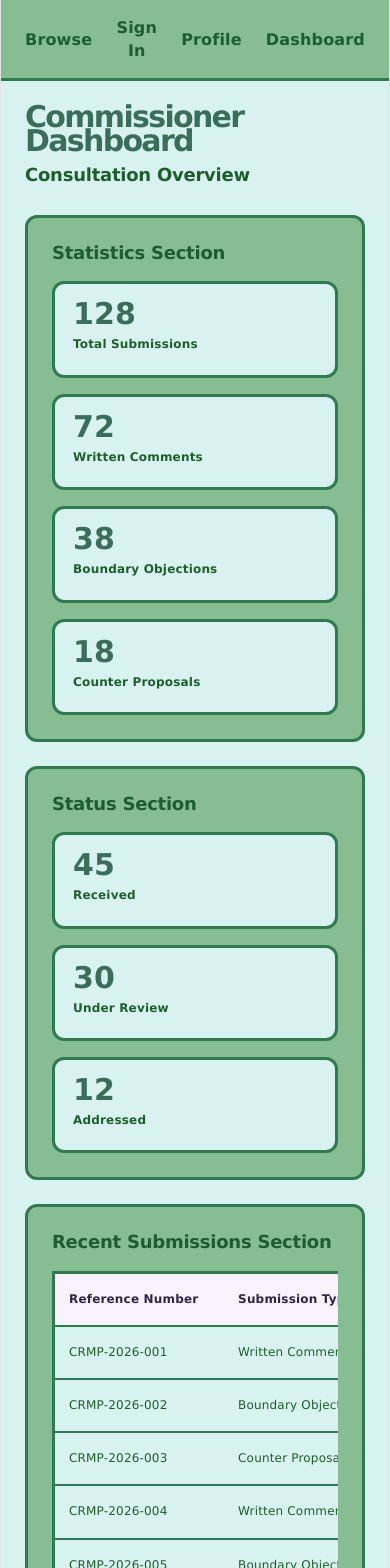
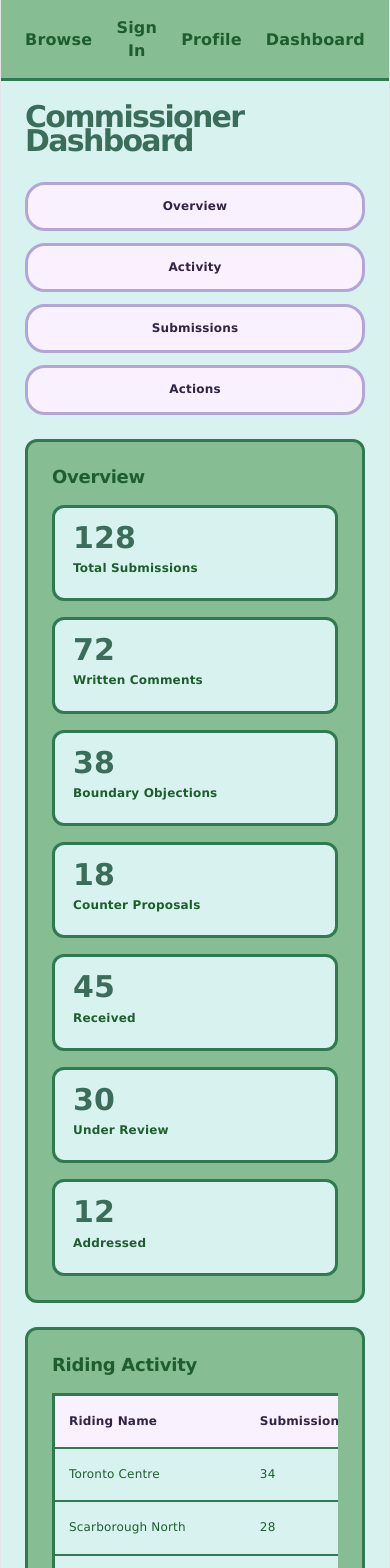
Before and after one commit to UTSC-CSCC01-Software-Engineering-I/course-project-make-no-mistakes, a React (Vite) app: page /commissioner-dashboard in a window 390 px wide. Shown: the top 1568 px of the page. Built offline with nearby package versions, Linux system fonts and the light colour scheme.

Commit message:
add anchor links to each section

```diff
--- a/src/pages/CommissionerDashboardPage.css
+++ b/src/pages/CommissionerDashboardPage.css
@@ -27,7 +27,30 @@
     margin: 0;
 }
 
-.dashboardPlaceholderSection {
+.dashboardInternalNav {
+    display: flex;
+    flex-wrap: wrap;
+    gap: 12px;
+    margin-bottom: 24px;
+}
+
+.dashboardInternalNav a {
+    border: 3px solid #b3a5d8;
+    border-radius: 20px;
+    background-color: #faf1ff;
+    color: #332445;
+    font-family: Verdana;
+    font-size: 12px;
+    font-weight: 600;
+    padding: 10px 16px;
+    text-decoration: none;
+}
+
+.dashboardInternalNav a:hover {
+    background-color: #e2d1ff;
+}
+
+.dashboardSection {
     width: 100%;
     border: 3px solid #317a51;
     border-radius: 12px;
@@ -38,7 +61,7 @@
     text-align: left;
 }
 
-.dashboardPlaceholderSection h2 {
+.dashboardSection h2 {
     font-family: Verdana;
     color: #1e5d2d;
     font-weight: 600;
@@ -46,16 +69,9 @@
     margin: 0;
 }
 
-.dashboardStatisticsGrid {
+.dashboardOverviewGrid {
     display: grid;
     grid-template-columns: repeat(4, minmax(0, 1fr));
-    gap: 16px;
-    margin-top: 18px;
-}
-
-.dashboardStatusGrid {
-    display: grid;
-    grid-template-columns: repeat(3, minmax(0, 1fr));
     gap: 16px;
     margin-top: 18px;
 }
@@ -147,15 +163,19 @@
 }
 
 @media (max-width: 900px) {
-    .dashboardStatisticsGrid,
-    .dashboardStatusGrid {
+    .dashboardOverviewGrid {
         grid-template-columns: repeat(2, minmax(0, 1fr));
     }
 }
 
 @media (max-width: 520px) {
-    .dashboardStatisticsGrid,
-    .dashboardStatusGrid {
+    .dashboardOverviewGrid {
         grid-template-columns: 1fr;
     }
+
+    .dashboardInternalNav a,
+    .dashboardActionButton {
+        flex: 1 1 100%;
+        text-align: center;
+    }
 }
--- a/src/pages/CommissionerDashboardPage.jsx
+++ b/src/pages/CommissionerDashboardPage.jsx
@@ -1,17 +1,35 @@
 import './CommissionerDashboardPage.css'
 
-const dashboardStatistics = {
-  totalSubmissions: 128,
-  writtenComments: 72,
-  boundaryObjections: 38,
-  counterProposals: 18,
-}
-
-const statusBreakdown = {
-  received: 45,
-  underReview: 30,
-  addressed: 12,
-}
+const overviewItems = [
+  {
+    label: 'Total Submissions',
+    value: 128,
+  },
+  {
+    label: 'Written Comments',
+    value: 72,
+  },
+  {
+    label: 'Boundary Objections',
+    value: 38,
+  },
+  {
+    label: 'Counter Proposals',
+    value: 18,
+  },
+  {
+    label: 'Received',
+    value: 45,
+  },
+  {
+    label: 'Under Review',
+    value: 30,
+  },
+  {
+    label: 'Addressed',
+    value: 12,
+  },
+]
 
 const recentSubmissions = [
   {
@@ -92,51 +110,56 @@ function CommissionerDashboardPage() {
     <main className="commissionerDashboardPage">
       <header className="commissionerDashboardHeader">
         <h1>Commissioner Dashboard</h1>
-        <h2>Consultation Overview</h2>
       </header>
 
-      <section className="dashboardPlaceholderSection">
-        <h2>Statistics Section</h2>
-        <div className="dashboardStatisticsGrid">
-          <StatisticCard
-            label="Total Submissions"
-            value={dashboardStatistics.totalSubmissions}
-          />
-          <StatisticCard
-            label="Written Comments"
-            value={dashboardStatistics.writtenComments}
-          />
-          <StatisticCard
-            label="Boundary Objections"
-            value={dashboardStatistics.boundaryObjections}
-          />
-          <StatisticCard
-            label="Counter Proposals"
-            value={dashboardStatistics.counterProposals}
-          />
+      <nav className="dashboardInternalNav" aria-label="Dashboard sections">
+        <a href="#overview">Overview</a>
+        <a href="#activity">Activity</a>
+        <a href="#submissions">Submissions</a>
+        <a href="#actions">Actions</a>
+      </nav>
+
+      <section className="dashboardSection" id="overview">
+        <h2>Overview</h2>
+        <div className="dashboardOverviewGrid">
+          {overviewItems.map((item) => (
+            <StatisticCard
+              key={item.label}
+              label={item.label}
+              value={item.value}
+            />
+          ))}
         </div>
       </section>
 
-      <section className="dashboardPlaceholderSection">
-        <h2>Status Section</h2>
-        <div className="dashboardStatusGrid">
-          <StatisticCard
-            label="Received"
-            value={statusBreakdown.received}
-          />
-          <StatisticCard
-            label="Under Review"
-            value={statusBreakdown.underReview}
-          />
-          <StatisticCard
-            label="Addressed"
-            value={statusBreakdown.addressed}
-          />
+      <section className="dashboardSection" id="activity">
+        <h2>Riding Activity</h2>
+        <div className="dashboardTableContainer">
+          <table className="dashboardSubmissionsTable">
+            <thead>
+              <tr>
+                <th>Riding Name</th>
+                <th>Submission Count</th>
+                <th>Support Ratio</th>
+                <th>Oppose Ratio</th>
+              </tr>
+            </thead>
+            <tbody>
+              {ridingActivity.map((riding) => (
+                <tr key={riding.ridingName}>
+                  <td>{riding.ridingName}</td>
+                  <td>{riding.submissionCount}</td>
+                  <td>{riding.supportRatio}</td>
+                  <td>{riding.opposeRatio}</td>
+                </tr>
+              ))}
+            </tbody>
+          </table>
         </div>
       </section>
 
-      <section className="dashboardPlaceholderSection">
-        <h2>Recent Submissions Section</h2>
+      <section className="dashboardSection" id="submissions">
+        <h2>Recent Submissions</h2>
         <div className="dashboardTableContainer">
           <table className="dashboardSubmissionsTable">
             <thead>
@@ -163,34 +186,8 @@ function CommissionerDashboardPage() {
         </div>
       </section>
 
-      <section className="dashboardPlaceholderSection">
-        <h2>Riding Activity Section</h2>
-        <div className="dashboardTableContainer">
-          <table className="dashboardSubmissionsTable">
-            <thead>
-              <tr>
-                <th>Riding Name</th>
-                <th>Submission Count</th>
-                <th>Support Ratio</th>
-                <th>Oppose Ratio</th>
-              </tr>
-            </thead>
-            <tbody>
-              {ridingActivity.map((riding) => (
-                <tr key={riding.ridingName}>
-                  <td>{riding.ridingName}</td>
-                  <td>{riding.submissionCount}</td>
-                  <td>{riding.supportRatio}</td>
-                  <td>{riding.opposeRatio}</td>
-                </tr>
-              ))}
-            </tbody>
-          </table>
-        </div>
-      </section>
-
-      <section className="dashboardPlaceholderSection">
-        <h2>Quick Actions Section</h2>
+      <section className="dashboardSection" id="actions">
+        <h2>Quick Actions</h2>
         <div className="dashboardQuickActions">
           <button className="dashboardActionButton" type="button">
             Export CSV
```
